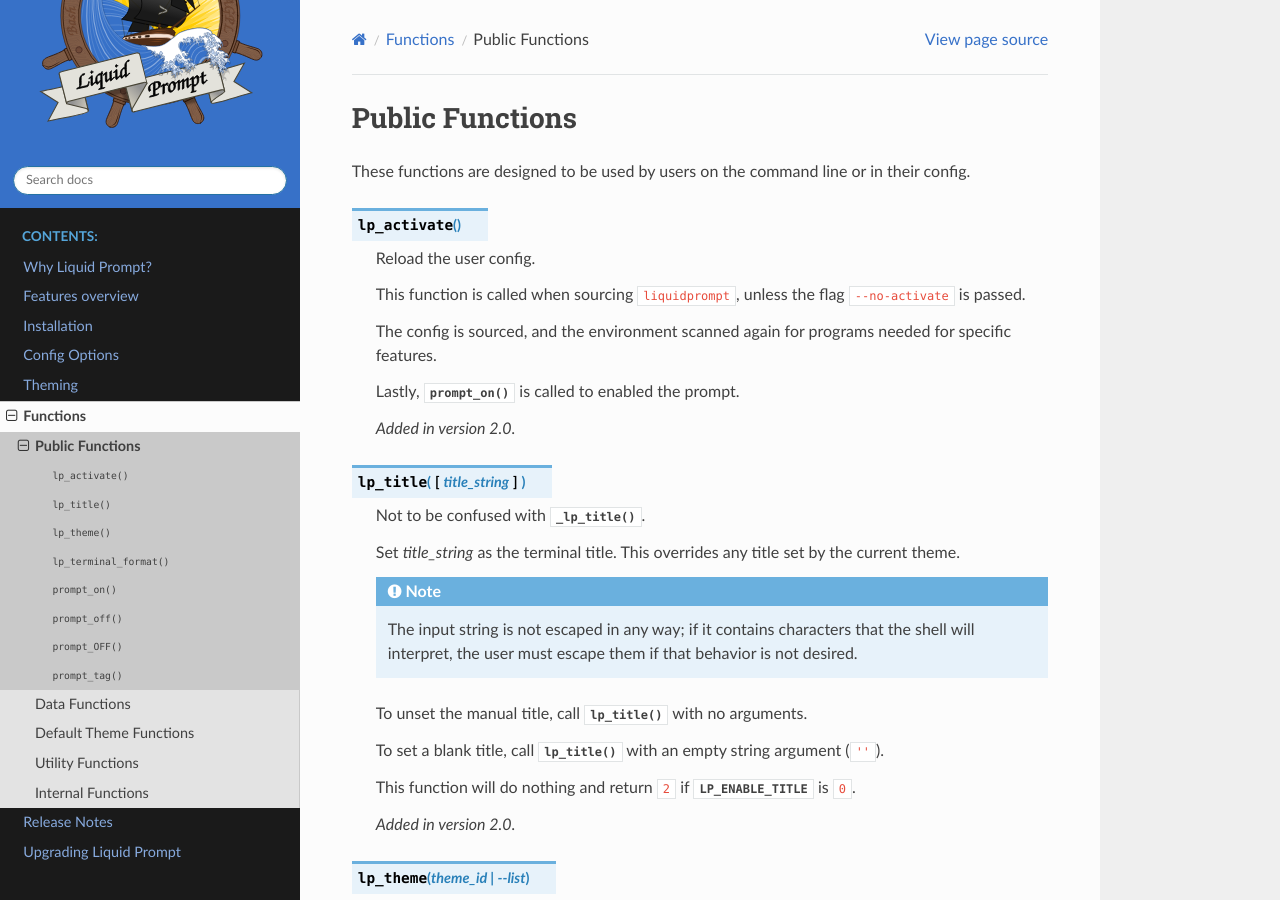
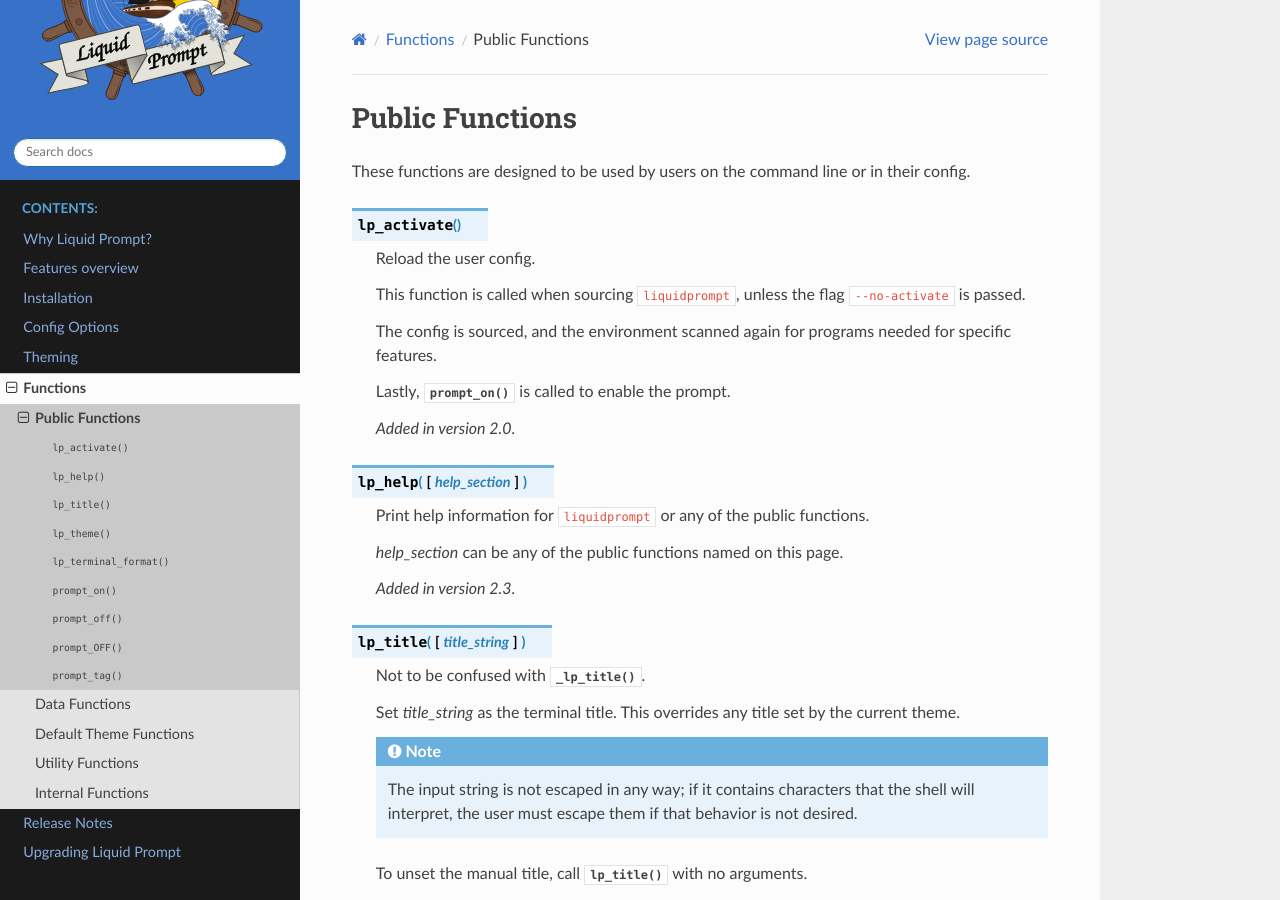
Before and after one commit to liquidprompt/liquidprompt, a Sphinx documentation site: the page built from docs/functions/public.rst, in a window 1280 px wide and 900 px high. Built offline with Sphinx 7.4.7 and the Read the Docs theme 2.0.0, drawn with Linux system fonts in a browser that asks for light colours.

Commit message:
Add help text to all public functions
Also add help text when executing liquidprompt (instead of sourcing it
as intended).
Add lp_help() that contains the same help text for each public function.

Related: #842

```diff
--- a/docs/functions/public.rst
+++ b/docs/functions/public.rst
@@ -14,9 +14,17 @@
    The config is sourced, and the environment scanned again for programs needed
    for specific features.
 
-   Lastly, :func:`prompt_on` is called to enabled the prompt.
+   Lastly, :func:`prompt_on` is called to enable the prompt.
 
    .. versionadded:: 2.0
+
+.. function:: lp_help([help_section])
+
+   Print help information for ``liquidprompt`` or any of the public functions.
+
+   *help_section* can be any of the public functions named on this page.
+
+   .. versionadded:: 2.3
 
 .. function:: lp_title([title_string])
 
```
Also changed, not shown: 1 other file.
